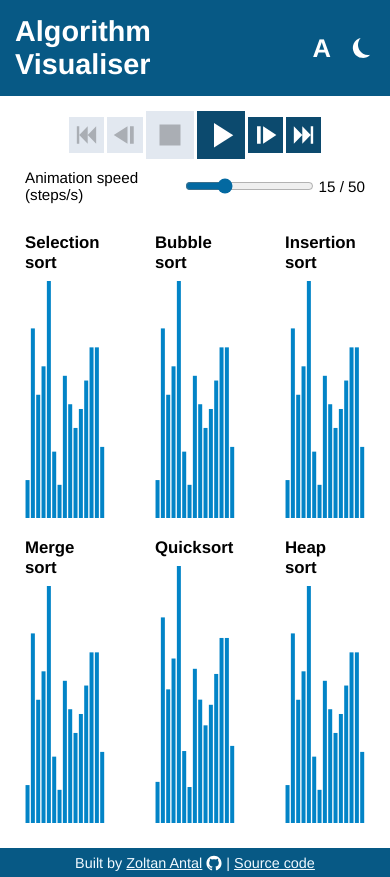
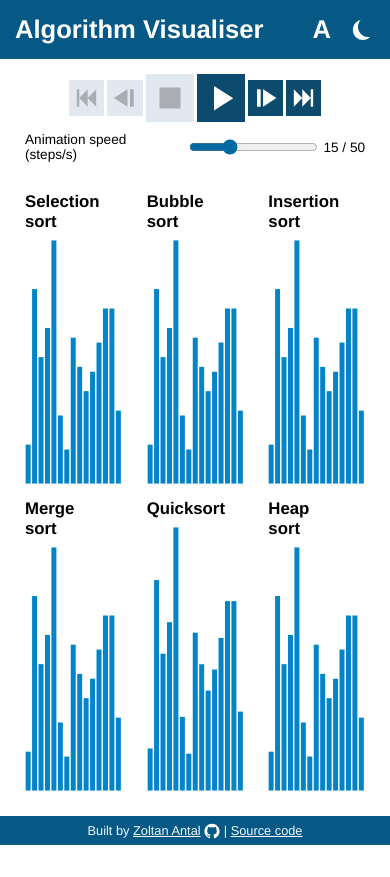
Before and after one commit to zoltan-antal/algorithm-visualiser, a React (Vite) app: page / in a window 390 px wide. After the commit the page ends 845 px from the top, so only its background shows below. Built offline with nearby package versions, Linux system fonts and the light colour scheme.

Commit message:
Tweak font sizes & padding for mobile

```diff
--- a/src/components/Footer/index.css
+++ b/src/components/Footer/index.css
@@ -28,4 +28,8 @@ footer {
     /* white filter */
     filter: invert(100%) sepia(100%) saturate(0%) hue-rotate(305deg) brightness(102%) contrast(102%);
   }
+
+  @media only screen and (max-width: 768px) {
+    font-size: 0.8rem;
+  }
 }
--- a/src/components/Header/index.css
+++ b/src/components/Header/index.css
@@ -18,7 +18,7 @@ header {
     }
 
     @media only screen and (max-width: 768px) {
-      font-size: 1.8rem;
+      font-size: 1.6rem;
     }
   }
 
--- a/src/components/Main/VisualisationControls.css
+++ b/src/components/Main/VisualisationControls.css
@@ -73,7 +73,7 @@
 
       @media only screen and (max-width: 768px) {
         /* display: none; */
-        font-size: 0.95rem;
+        font-size: 0.85rem;
       }
     }
   }
--- a/src/components/Main/VisualisationDisplay.css
+++ b/src/components/Main/VisualisationDisplay.css
@@ -41,4 +41,9 @@
       flex-grow: 1;
     }
   }
+
+  @media only screen and (max-width: 768px) {
+    row-gap: 15px;
+    column-gap: 25px;
+  }
 }
```
